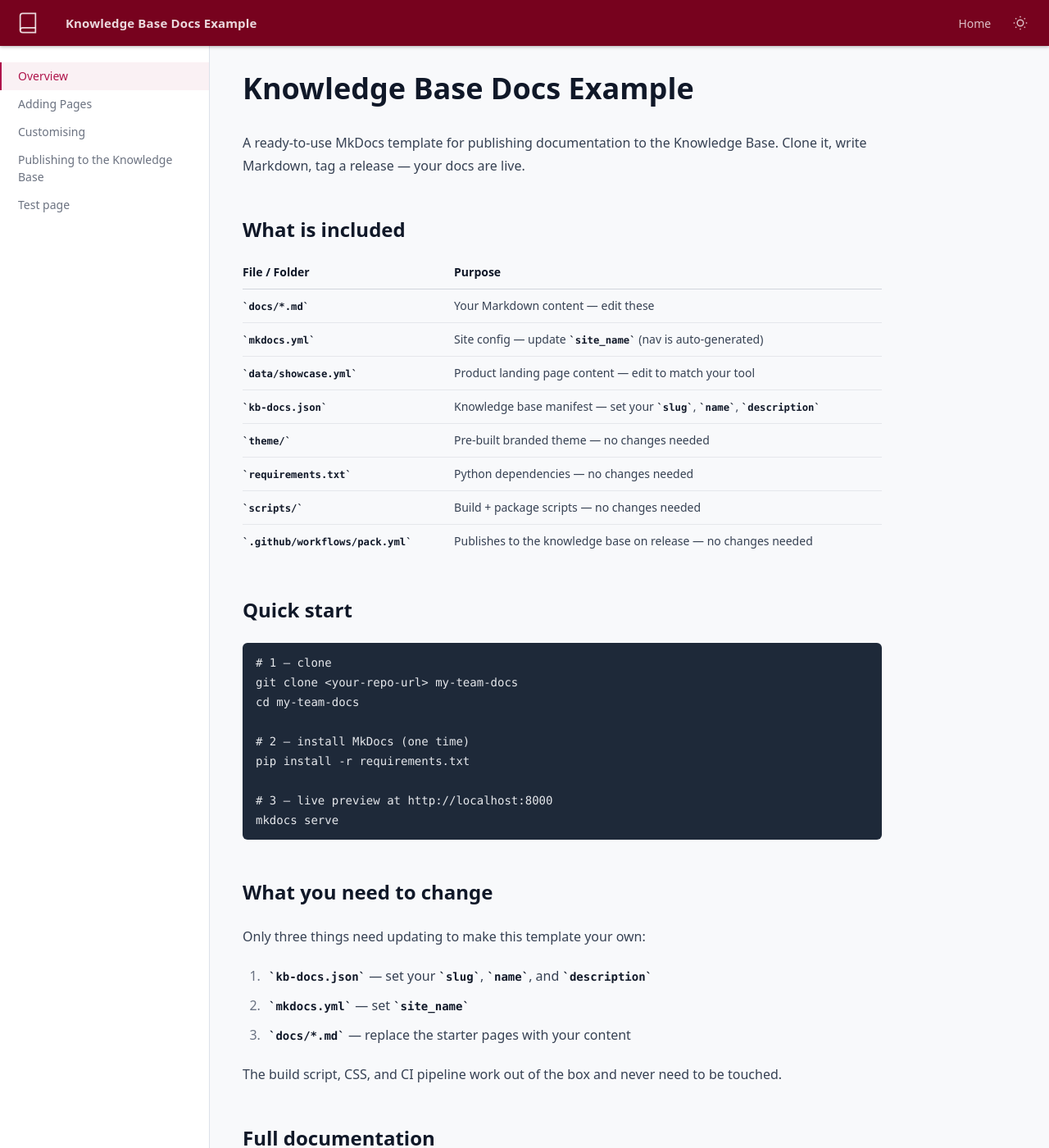
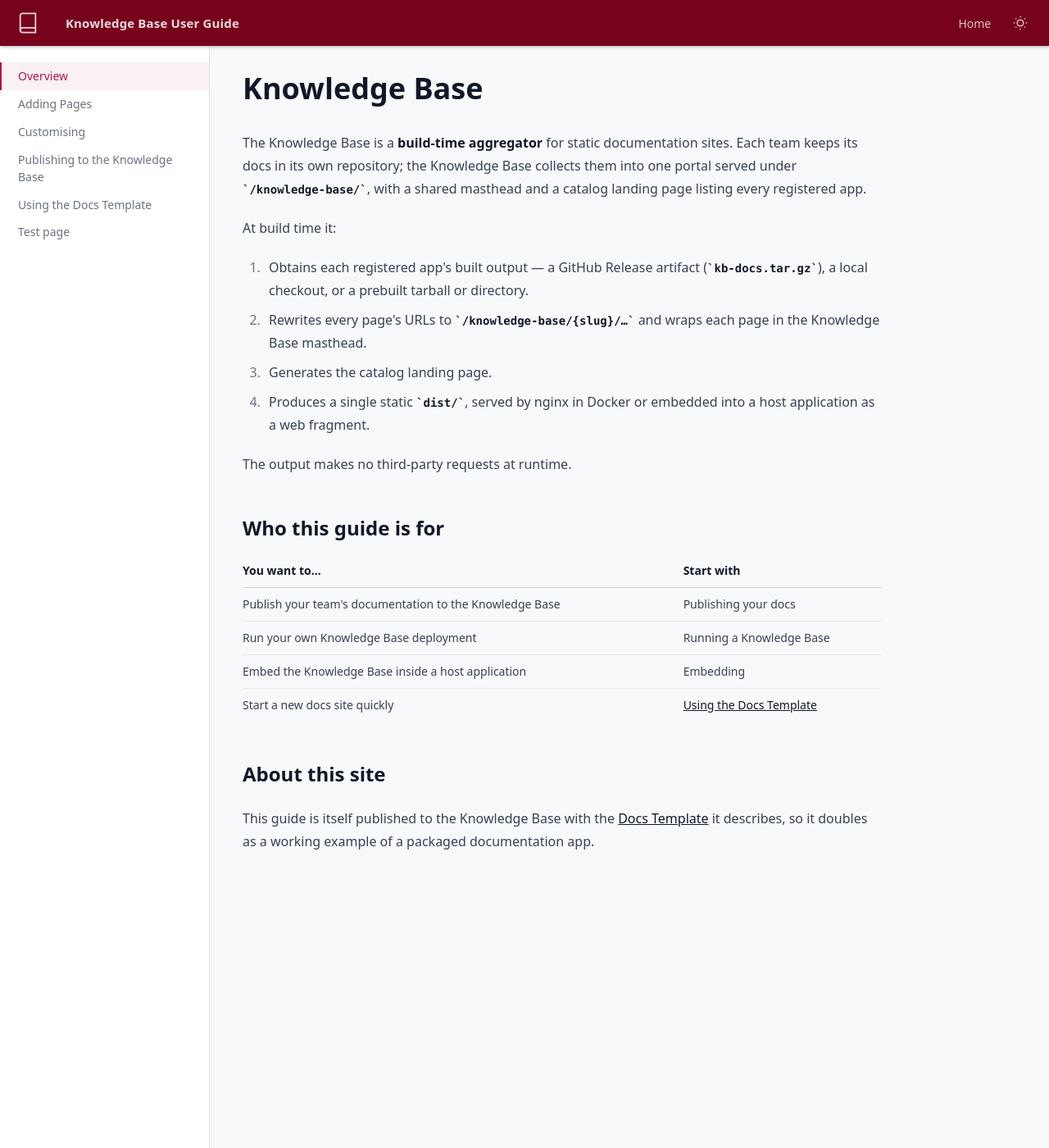
Before and after one commit to AbsaOSS/knowledge-base-docs-example, an MkDocs documentation site: the page built from docs/index.md, in a window 1280 px wide and 1400 px high. Shown: the whole window at 82% size. Built offline with MkDocs 1.6.1, drawn with Linux system fonts in a browser that asks for light colours; some of the changed text lies outside the part shown.

Commit message:
feat: turn the repo into the Knowledge Base user guide with agentic docs sync (#8)
* ci: add agentic workflow to sync docs with knowledge-base releases

Runs on a kb-release repository_dispatch from AbsaOSS/knowledge-base or
manually via workflow_dispatch with a tag input. A Copilot agent diffs the
upstream contract and actions against the previous release and opens a
draft PR with matching docs and manifest changes.

Co-Authored-By: Claude Opus 5.5 <noreply@anthropic.com>

* ci: compile sync-kb-docs agentic workflow

Read the release tag from the upstream checkout instead of the dispatch
payload (not an allowed prompt expression), bill inference to the
COPILOT_GITHUB_TOKEN owner, give each dispatch its own concurrency slot
and stop the agent from executing knowledge-base code.

Co-Authored-By: Claude Opus 5.5 <noreply@anthropic.com>

* feat: turn the repo into the Knowledge Base user guide with agentic sync

The docs template now doubles as the Knowledge Base user guide. Template
pages move into a "Docs Template" section and docs/index.md becomes the
product overview.

The sync-kb-docs workflow maps knowledge-base features at a release via
the .kb-sync/features.yml feature map and opens one draft PR updating the
guide and landing page. Modes: incremental (since last synced release),
full (re-map everything) and audit (report drift as an issue). Only
released vX.Y.Z tags are documented.

Co-Authored-By: Claude Opus 5.5 <noreply@anthropic.com>

---------

Co-authored-by: Oto Macenauer <oto@macenauer.net>
Co-authored-by: Claude Opus 5.5 <noreply@anthropic.com>

````diff
--- a/docs/index.md
+++ b/docs/index.md
@@ -3,49 +3,36 @@ title: Overview
 order: 1
 ---
 
-# Knowledge Base Docs Example
+# Knowledge Base
 
-A ready-to-use MkDocs template for publishing documentation to the Knowledge Base. Clone it, write Markdown, tag a release — your docs are live.
+The Knowledge Base is a **build-time aggregator** for static documentation sites.
+Each team keeps its docs in its own repository; the Knowledge Base collects them
+into one portal served under `/knowledge-base/`, with a shared masthead and a
+catalog landing page listing every registered app.
 
-## What is included
+At build time it:
 
-| File / Folder | Purpose |
+1. Obtains each registered app's built output — a GitHub Release artifact
+   (`kb-docs.tar.gz`), a local checkout, or a prebuilt tarball or directory.
+2. Rewrites every page's URLs to `/knowledge-base/{slug}/…` and wraps each page
+   in the Knowledge Base masthead.
+3. Generates the catalog landing page.
+4. Produces a single static `dist/`, served by nginx in Docker or embedded into a
+   host application as a web fragment.
+
+The output makes no third-party requests at runtime.
+
+## Who this guide is for
+
+| You want to… | Start with |
 |---|---|
-| `docs/*.md` | Your Markdown content — edit these |
-| `mkdocs.yml` | Site config — update `site_name` (nav is auto-generated) |
-| `data/showcase.yml` | Product landing page content — edit to match your tool |
-| `kb-docs.json` | Knowledge base manifest — set your `slug`, `name`, `description` |
-| `theme/` | Pre-built branded theme — no changes needed |
-| `requirements.txt` | Python dependencies — no changes needed |
-| `scripts/` | Build + package scripts — no changes needed |
-| `.github/workflows/pack.yml` | Publishes to the knowledge base on release — no changes needed |
+| Publish your team's documentation to the Knowledge Base | Publishing your docs |
+| Run your own Knowledge Base deployment | Running a Knowledge Base |
+| Embed the Knowledge Base inside a host application | Embedding |
+| Start a new docs site quickly | [Using the Docs Template](template.md) |
 
-## Quick start
+## About this site
 
-```bash
-# 1 — clone
-git clone <your-repo-url> my-team-docs
-cd my-team-docs
-
-# 2 — install MkDocs (one time)
-pip install -r requirements.txt
-
-# 3 — live preview at http://localhost:8000
-mkdocs serve
-```
-
-## What you need to change
-
-Only three things need updating to make this template your own:
-
-1. **`kb-docs.json`** — set your `slug`, `name`, and `description`
-2. **`mkdocs.yml`** — set `site_name`
-3. **`docs/*.md`** — replace the starter pages with your content
-
-The build script, CSS, and CI pipeline work out of the box and never need to be touched.
-
-## Full documentation
-
-The complete user guide — including tool setup for non-technical writers and the knowledge base registration process — is available in the knowledge base documentation.
-
-Continue reading: [Customising](customising.md) · [Adding Pages](adding-pages.md)
+This guide is itself published to the Knowledge Base with the
+[Docs Template](template.md) it describes, so it doubles as a working example of
+a packaged documentation app.
--- a/mkdocs.yml
+++ b/mkdocs.yml
@@ -14,8 +14,8 @@
 # limitations under the License.
 #
 
-site_name: Knowledge Base Docs Example
-site_description: MkDocs template for publishing documentation to the Knowledge Base — clone, write Markdown, publish.
+site_name: Knowledge Base User Guide
+site_description: User guide for the Knowledge Base — publish docs, run a knowledge base, embed it and connect AI tools. Built with the docs template it documents.
 docs_dir: docs
 site_dir: dist/docs
 
````
Also changed, not shown: CLAUDE.md (+3 -1 lines), docs/adding-pages.md (+2 -1 lines), docs/customising.md (+2 -1 lines), docs/publishing.md (+2 -1 lines), docs/template.md (added, +52 -0 lines), kb-docs.json (+18 -9 lines), .github/workflows/sync-kb-docs.md (added), 5 other files.
